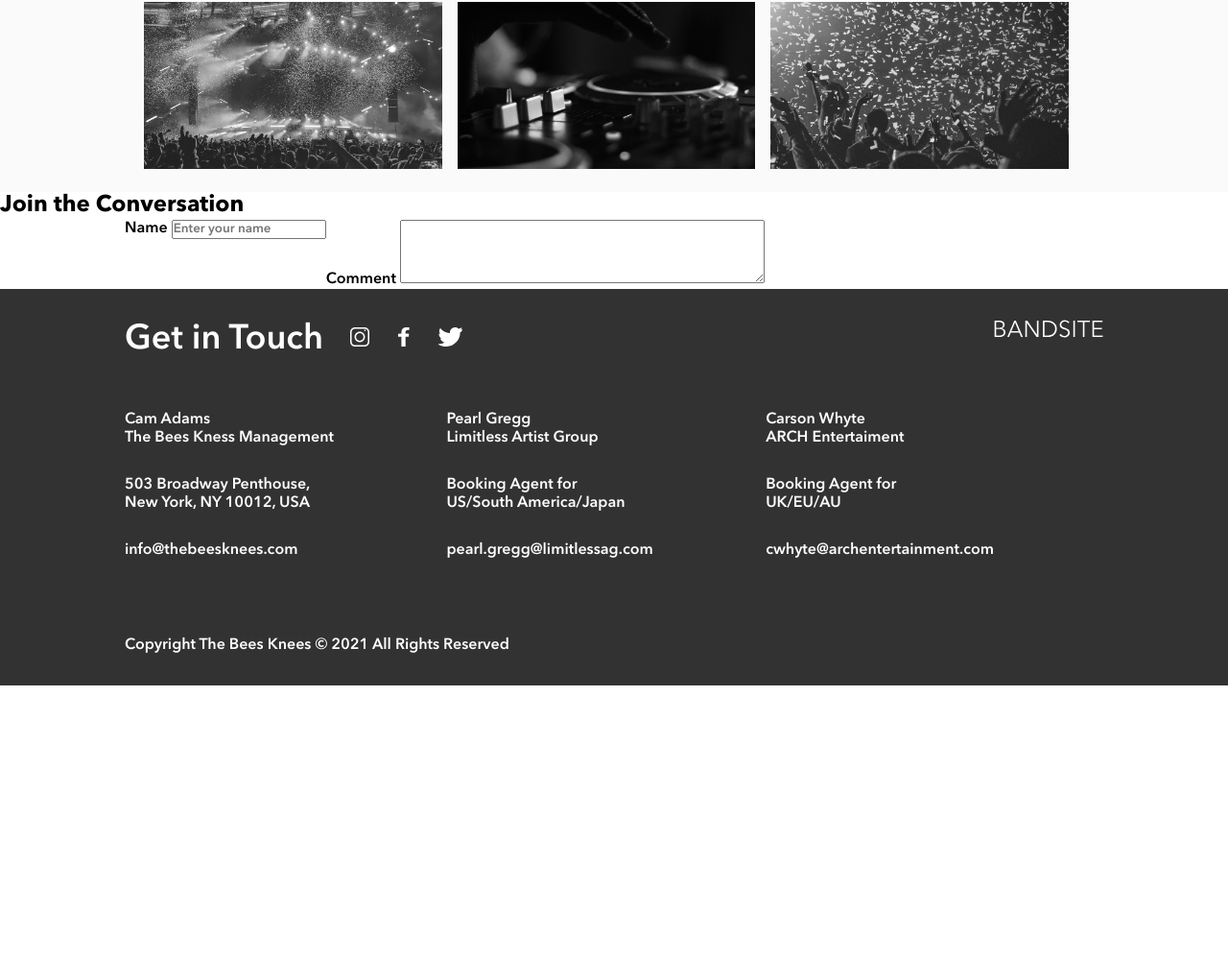
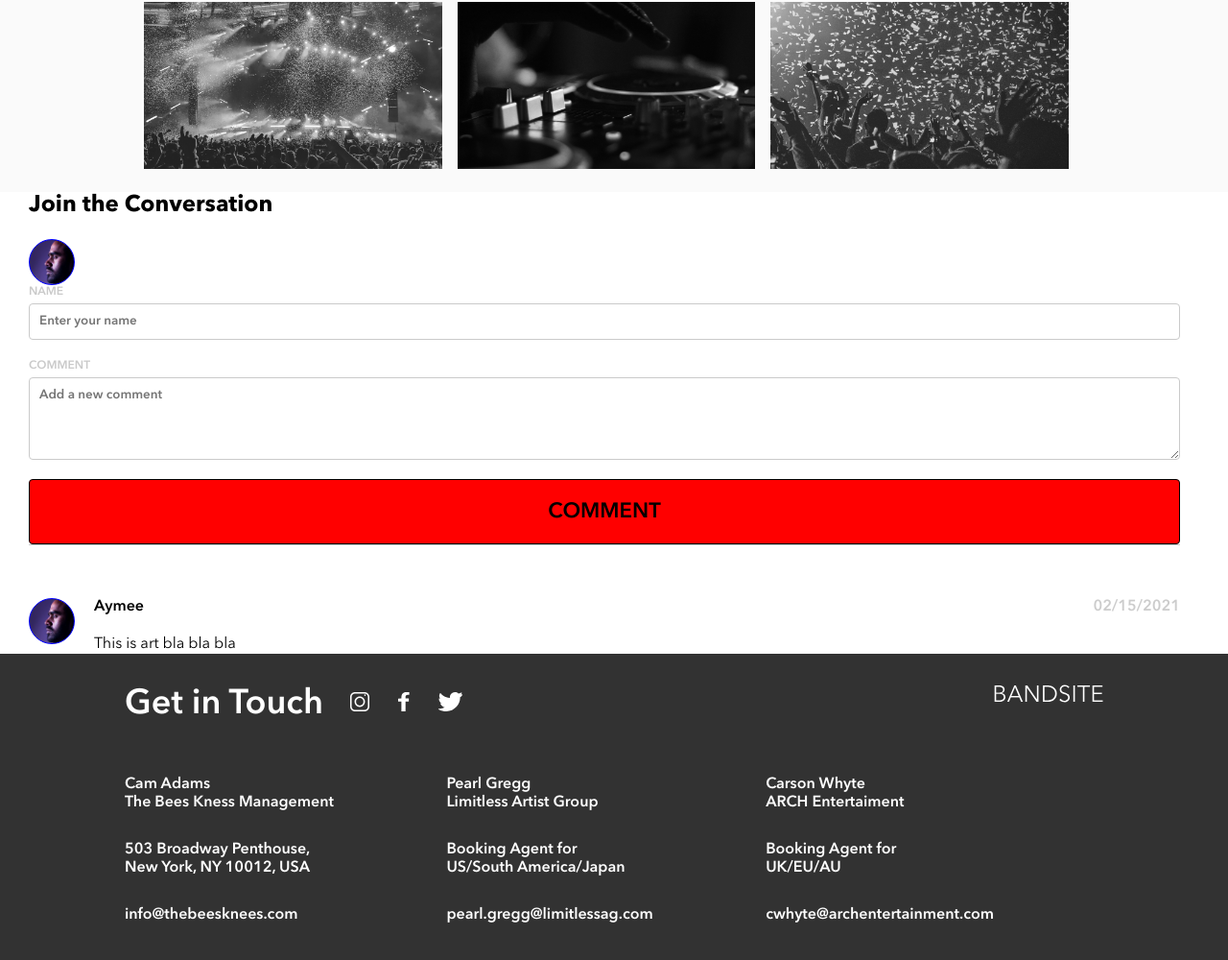
Before and after one commit to aymeeflores/aymee-flores-bandsite, a plain HTML site: page index.html in a window 1280 px wide. Shown: the part 2112-3112 px from the top of the page at 96% size. Before the commit the page ends 2826 px from the top, so only its background shows below. Drawn offline with Linux system fonts and the light colour scheme.

Commit message:
added comment form functionality

```diff
--- /dev/null
+++ b/bio.js
@@ -0,0 +1,61 @@
+let button = document.getElementById("commentButton");
+
+button.addEventListener("click", function (e) {
+  e.preventDefault();
+  let name = document.getElementById("inputName");
+  let comment = document.getElementById("inputComment");
+  let container = document.getElementById("comments_list");
+  let date = new Date().toLocaleDateString();
+
+  if (name.value === "" || comment.value === "") {
+    name.classList.add("comments__input--error");
+    comment.classList.add("comments__input--error");
+    return;
+  }
+
+  let commentContainer = document.createElement("div");
+  commentContainer.classList.add("comments__item");
+
+  let avatarWrapper = document.createElement("div");
+  avatarWrapper.classList.add("comments__item__avatar");
+
+  let avatar = document.createElement("div");
+  avatar.classList.add("comments__avatar");
+
+  avatarWrapper.appendChild(avatar);
+  commentContainer.appendChild(avatarWrapper);
+
+  let rightSide = document.createElement("div");
+  rightSide.classList.add("comments__item__rightside");
+
+  let commentsTitle = document.createElement("div");
+  commentsTitle.classList.add("comments__item__title");
+
+  let commentsName = document.createElement("div");
+  commentsName.classList.add("comments__item__name");
+  commentsName.innerText = name.value;
+  commentsTitle.appendChild(commentsName);
+
+  let commentsDate = document.createElement("div");
+  commentsDate.classList.add("comments__item__date");
+  commentsDate.innerText = date.value;
+  commentsTitle.appendChild(commentsDate);
+
+  rightSide.appendChild(commentsTitle);
+
+  let commentContent = document.createElement("div");
+  commentContent.classList.add("comments__item__content");
+  commentContent.innerText = comment.value;
+  rightSide.appendChild(commentContent);
+
+  commentContainer.appendChild(rightSide);
+
+  container.prepend(commentContainer);
+  if (name.classList.contains("comments__input--error")) {
+    name.classList.remove("comments__input--error");
+  }
+
+  if (comment.classList.contains("comments__input--error")) {
+    comment.classList.remove("comments__input--error");
+  }
+});
--- a/index.html
+++ b/index.html
@@ -113,18 +113,61 @@
         />
       </div>
     </section>
-    <section>
-      <h2>Join the Conversation</h2>
-      <form id="commentsForm" class="comments-form">
-        <div class="question">
-          <label for="name">Name</label>
-          <input type="name" name="name" placeholder="Enter your name" />
+
+    <section class="comments">
+      <h2 class="comments__title">Join the Conversation</h2>
+      <div class="comments__container">
+        <div class="comments__container--left">
+          <div class="comments__avatar"></div>
         </div>
-        <div class="question">
-          <label for="comment" placeholder="Add a new comment"> Comment </label>
-          <textarea rows="4" cols="50" type="text" name="comment"></textarea>
+
+        <div class="comments__container--right">
+          <form>
+            <div class="comments__question">
+              <label for="name">Name</label>
+              <input
+                class="comments__input"
+                type="name"
+                name="name"
+                placeholder="Enter your name"
+                id="inputName"
+              />
+            </div>
+
+            <div class="comments__question">
+              <label for="comment">Comment </label>
+              <textarea
+                class="comments__input"
+                id="inputComment"
+                rows="4"
+                type="text"
+                name="comment"
+                placeholder="Add a new comment"
+              ></textarea>
+            </div>
+
+            <button type="submit" id="commentButton" class="comments__button">
+              COMMENT
+            </button>
+          </form>
         </div>
-      </form>
+      </div>
+      <div id="comments_list" class="comments__list">
+        <!-- begin :: item-->
+        <div class="comments__item">
+          <div class="comments__item__avatar">
+            <div class="comments__avatar"></div>
+          </div>
+          <div class="comments__item__rightside">
+            <div class="comments__item__title">
+              <div class="comments__item__name">Aymee</div>
+              <div class="comments__item__date">02/15/2021</div>
+            </div>
+            <div class="comments__item__content">This is art bla bla bla</div>
+          </div>
+        </div>
+        <!-- end :: item -->
+      </div>
     </section>
 
     <footer class="footer">
@@ -199,5 +242,7 @@
         Copyright The Bees Knees © 2021 All Rights Reserved
       </div>
     </footer>
+
+    <script src="bio.js"></script>
   </body>
 </html>
--- a/styles/bio.scss
+++ b/styles/bio.scss
@@ -158,9 +158,110 @@
     @include maxwidth;
   }
 }
-.comments-form {
-  @include maxwidth;
-  display: flex;
+
+.comments {
+  margin: 0 50px 0 30px;
+
+  &__avatar {
+    border: 1px solid blue;
+    width: 48px;
+    height: 48px;
+    border-radius: 100%;
+    background-image: url("../assets/images/Mohan-muruge.jpg");
+    background-position: center left;
+    background-size: cover;
+    margin-top: 20px;
+  }
+  .container {
+    display: flex;
+    justify-content: flex-start;
+    margin: 20px 0;
+    // padding: 2rem 2rem 1rem 1rem;
+    // min-height: 36px;
+
+    &--left {
+      padding: 0 20px;
+    }
+
+    &--right {
+      flex-grow: 1;
+    }
+  }
+
+  &__question {
+    margin-bottom: 20px;
+
+    & label {
+      text-transform: uppercase;
+      color: #cacaca;
+      font-size: 12px;
+      display: block;
+      margin-bottom: 5px;
+    }
+
+    // & textarea {
+    //   display: block;
+    //   width: 100%;
+    //   border-radius: 4px;
+    //   border: 1px solid #cacaca;
+    //   padding: 12px;
+    // }
+  }
+  &__input {
+    display: block;
+    padding: 10px;
+    width: 100%;
+    border-radius: 4px;
+    border: 1px solid #cacaca;
+    &--error {
+      border: 2px solid red;
+    }
+  }
+
+  &__button {
+    width: 100%;
+    padding: 20px;
+    background-color: red;
+    font-size: 22px;
+    border-radius: 4px;
+    border: 1px solid #000;
+  }
+
+  //   &__list {
+  //   }
+
+  &__item {
+    display: flex;
+    border-top: 1px solid #cacaca;
+    padding-top: 35px;
+
+    &__avatar {
+      padding-right: 20px;
+    }
+
+    &__rightside {
+      flex-grow: 1;
+    }
+
+    &__title {
+      display: flex;
+      justify-content: space-between;
+      align-items: center;
+      padding: 20px 0;
+    }
+
+    &__name {
+      font-weight: 400;
+    }
+
+    &__date {
+      color: #ccc;
+    }
+
+    &__content {
+      font-weight: 300;
+    }
+  }
 }
 
 .footer {
```
Also changed, not shown: styles/bio.css.
